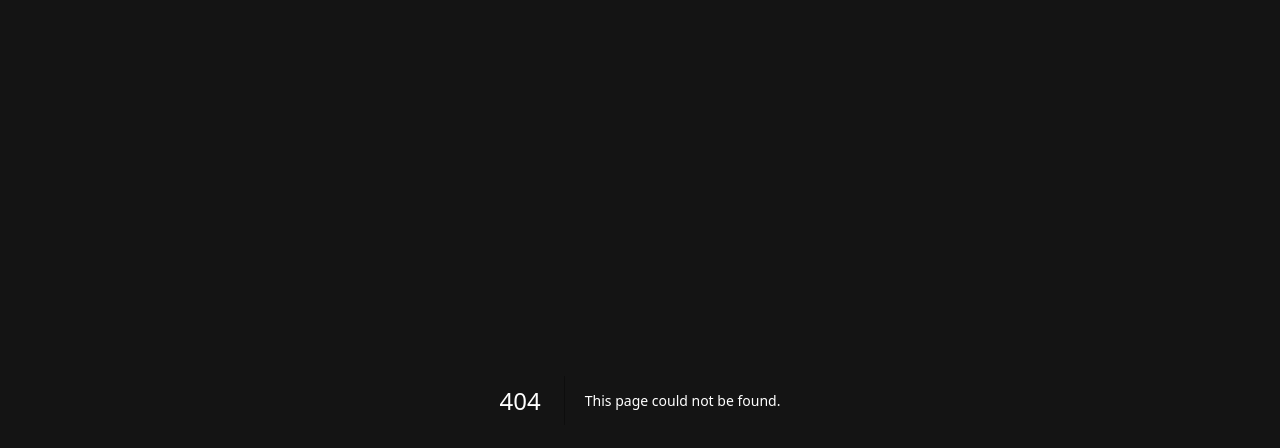
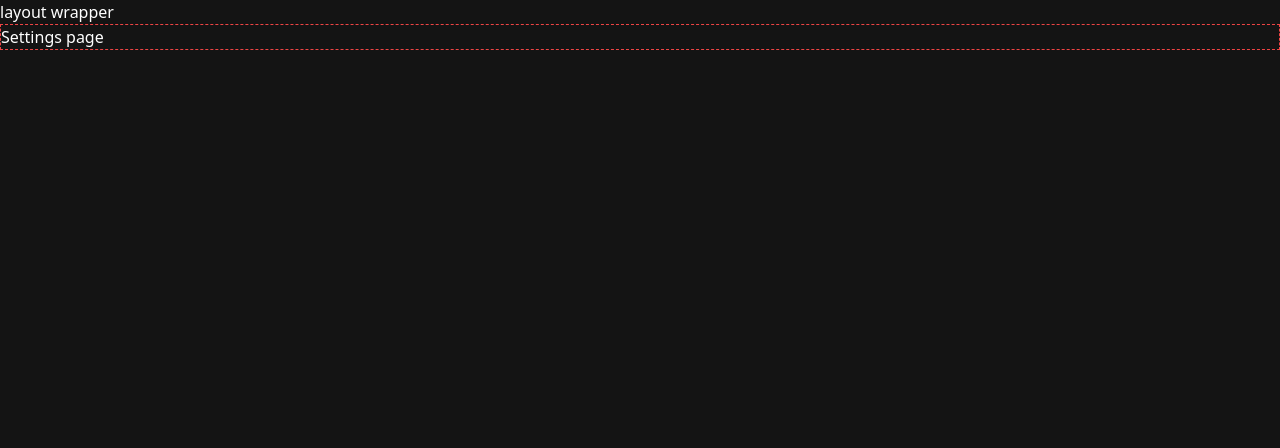
Before and after one commit to killertiger/fullcycle_codeflix_frontend, a Next.js app: page /settings in a window 1280 px wide. Before the commit this address had no page. Shown: the top 448 px of the page. Built offline with nearby package versions, Linux system fonts and the light colour scheme.

Commit message:
feat: :sparkles: route examples

```diff
--- /dev/null
+++ b/src/app/settings/layout.tsx
@@ -0,0 +1,12 @@
+import React from 'react';
+
+export default function layout({ children }: { children: React.ReactNode }) {
+    return (
+        <div>
+            <h1>layout wrapper</h1>
+            <div className="border border-red-500 border-dashed">
+                {children}
+            </div>
+        </div>
+    )
+}
--- /dev/null
+++ b/src/app/settings/page.tsx
@@ -0,0 +1,7 @@
+export default function page() {
+    return (
+        <div>
+            <h1>Settings page</h1>
+        </div>
+    )
+}
--- /dev/null
+++ b/src/app/settings/user/page.tsx
@@ -0,0 +1,7 @@
+export default function Page() {
+    return (
+        <div>
+            <h1>User Page</h1>
+        </div>
+    )
+}
```
